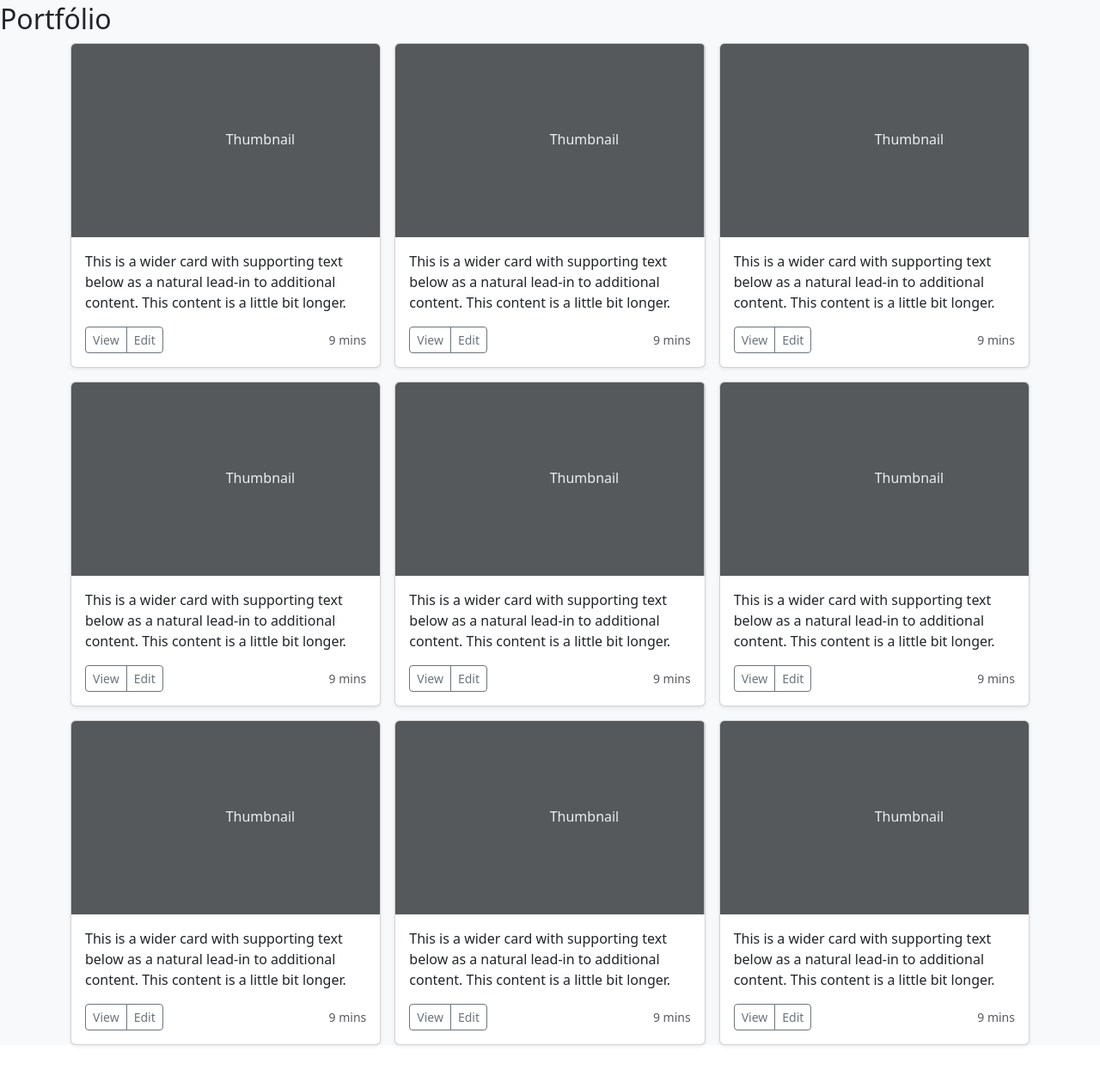
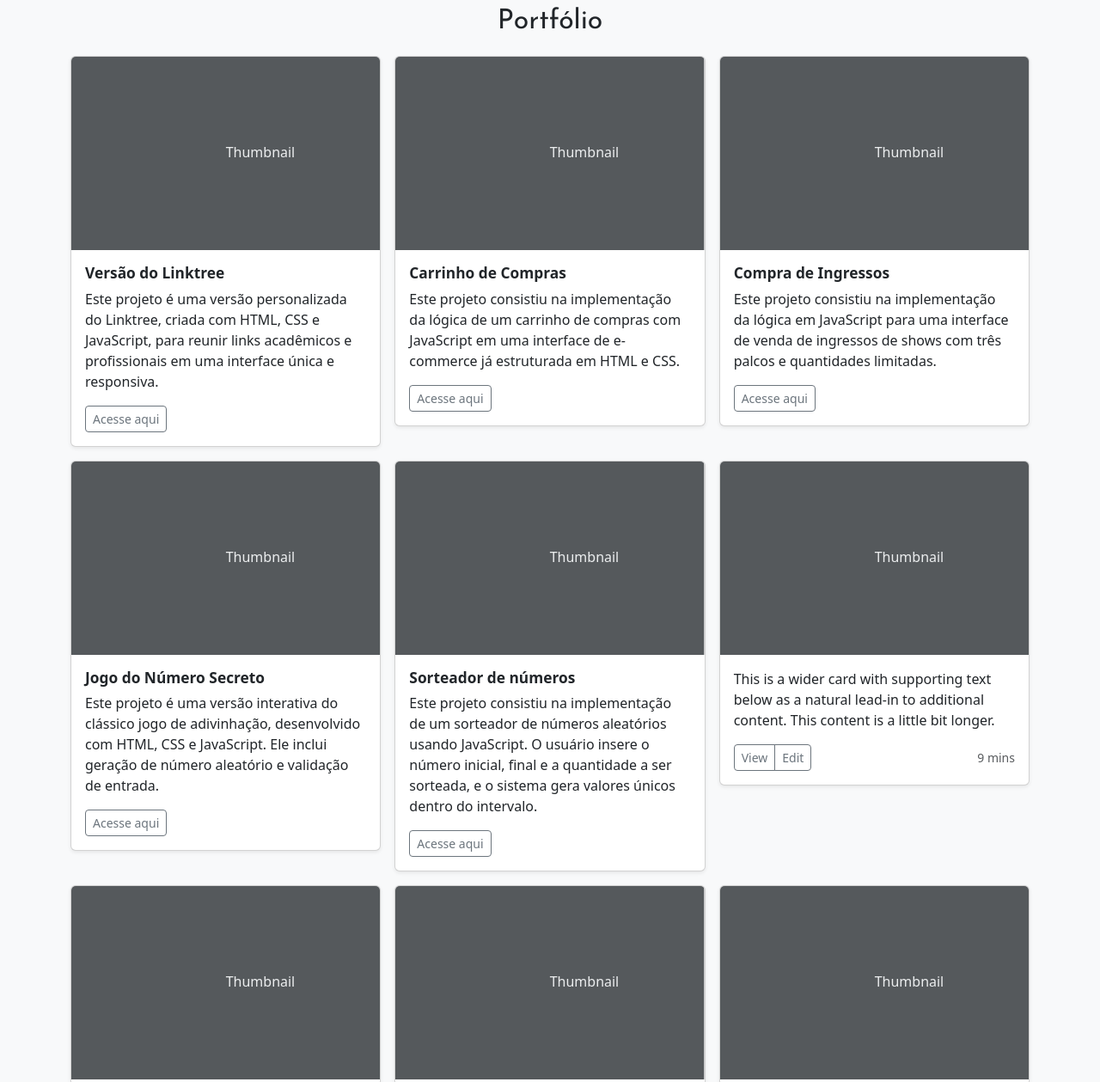
Before and after one commit to gibrandavila/Portfolio, a plain HTML site: page index.html in a window 1280 px wide. Shown: the part 2351-3610 px from the top of the page at 86% size. Drawn offline with nearby package versions, Linux system fonts and the light colour scheme.

Commit message:
Adição dos links

```diff
--- a/css/style_index.css
+++ b/css/style_index.css
@@ -16,9 +16,9 @@
   width: 100%;
   height: 100%;
 }
-.btn {
-  pointer-events: none;
-  cursor: default;
+.btn-mod {
+  pointer-events: none !important;
+  cursor: default !important;
 }
 .post-head {
   background-image: url("../img/backbook.png");
@@ -75,3 +75,21 @@ div > h3 {
   margin-top: 10px;
   margin-bottom: 20px;
 }
+.corpo-portfolio {
+  padding-top: 10px;
+}
+.header-portfolio {
+  text-align: center;
+  font-family: "josefin sans";
+  font-weight: 400;
+  margin-top: 3px;
+  margin-bottom: 20px;
+}
+.card-text {
+  text-align: left;
+}
+h4 {
+  text-align: left;
+  font-size: 13pt;
+  font-weight: bold;
+}
--- a/index.html
+++ b/index.html
@@ -25,7 +25,7 @@
       >
         <ul class="nav nav-pills">
           <li class="nav-item">
-            <p class="active btn btn-outline-light">Quem<br />Sou</p>
+            <p class="active btn btn-outline-light btn-mod">Quem<br />Sou</p>
           </li>
         </ul>
       </header>
@@ -176,7 +176,7 @@
       </div>
     </section>
     <section class="hero">
-      <div class="px-4 text-center">
+      <div class="px-4 text-center div-hero">
         <h2 class="display-4 fw-bold text-body-emphasis">O Caminho</h2>
         <div class="col-lg-6 mx-auto">
           <p class="lead mb-1">
@@ -205,8 +205,8 @@
       </div>
     </section>
     <section class="portfolio">
-      <div class="album py-5 bg-body-tertiary">
-        <h2 class="header-porfolio">Portfólio</h2>
+      <div class="album py-5 bg-body-tertiary corpo-portfolio">
+        <h2 class="header-portfolio">Portfólio</h2>
         <div class="container">
           <div class="row row-cols-1 row-cols-sm-2 row-cols-md-3 g-3">
             <div class="col">
@@ -227,29 +227,24 @@
                   </text>
                 </svg>
                 <div class="card-body">
+                  <h4>Versão do Linktree</h4>
                   <p class="card-text">
-                    This is a wider card with supporting text below as a natural
-                    lead-in to additional content. This content is a little bit
-                    longer.
+                    Este projeto é uma versão personalizada do Linktree, criada
+                    com HTML, CSS e JavaScript, para reunir links acadêmicos e
+                    profissionais em uma interface única e responsiva.
                   </p>
                   <div
                     class="d-flex justify-content-between align-items-center"
                   >
                     <div class="btn-group">
-                      <button
-                        type="button"
+                      <a
+                        href="https://github.com/gibrandavila/carrinho-de-compras"
+                        target="_blank"
                         class="btn btn-sm btn-outline-secondary"
                       >
-                        View
-                      </button>
-                      <button
-                        type="button"
-                        class="btn btn-sm btn-outline-secondary"
-                      >
-                        Edit
-                      </button>
+                        Acesse aqui
+                      </a>
                     </div>
-                    <small class="text-body-secondary">9 mins</small>
                   </div>
                 </div>
               </div>
@@ -272,29 +267,24 @@
                   </text>
                 </svg>
                 <div class="card-body">
+                  <h4>Carrinho de Compras</h4>
                   <p class="card-text">
-                    This is a wider card with supporting text below as a natural
-                    lead-in to additional content. This content is a little bit
-                    longer.
+                    Este projeto consistiu na implementação da lógica de um
+                    carrinho de compras com JavaScript em uma interface de
+                    e-commerce já estruturada em HTML e CSS.
                   </p>
                   <div
                     class="d-flex justify-content-between align-items-center"
                   >
                     <div class="btn-group">
-                      <button
-                        type="button"
+                      <a
+                        href="https://github.com/gibrandavila/carrinho-de-compras"
+                        target="_blank"
                         class="btn btn-sm btn-outline-secondary"
                       >
-                        View
-                      </button>
-                      <button
-                        type="button"
-                        class="btn btn-sm btn-outline-secondary"
-                      >
-                        Edit
-                      </button>
+                        Acesse aqui
+                      </a>
                     </div>
-                    <small class="text-body-secondary">9 mins</small>
                   </div>
                 </div>
               </div>
@@ -317,29 +307,24 @@
                   </text>
                 </svg>
                 <div class="card-body">
+                  <h4>Compra de Ingressos</h4>
                   <p class="card-text">
-                    This is a wider card with supporting text below as a natural
-                    lead-in to additional content. This content is a little bit
-                    longer.
+                    Este projeto consistiu na implementação da lógica em
+                    JavaScript para uma interface de venda de ingressos de shows
+                    com três palcos e quantidades limitadas.
                   </p>
                   <div
                     class="d-flex justify-content-between align-items-center"
                   >
                     <div class="btn-group">
-                      <button
-                        type="button"
+                      <a
+                        href="https://github.com/gibrandavila/comprar-ingresso"
+                        target="_blank"
                         class="btn btn-sm btn-outline-secondary"
                       >
-                        View
-                      </button>
-                      <button
-                        type="button"
-                        class="btn btn-sm btn-outline-secondary"
-                      >
-                        Edit
-                      </button>
+                        Acesse aqui
+                      </a>
                     </div>
-                    <small class="text-body-secondary">9 mins</small>
                   </div>
                 </div>
               </div>
@@ -362,29 +347,24 @@
                   </text>
                 </svg>
                 <div class="card-body">
+                  <h4>Jogo do Número Secreto</h4>
                   <p class="card-text">
-                    This is a wider card with supporting text below as a natural
-                    lead-in to additional content. This content is a little bit
-                    longer.
+                    Este projeto é uma versão interativa do clássico jogo de
+                    adivinhação, desenvolvido com HTML, CSS e JavaScript. Ele
+                    inclui geração de número aleatório e validação de entrada.
                   </p>
                   <div
                     class="d-flex justify-content-between align-items-center"
                   >
                     <div class="btn-group">
-                      <button
-                        type="button"
+                      <a
+                        href="https://github.com/gibrandavila/Jogo-do-Numero-Secreto"
+                        target="_blank"
                         class="btn btn-sm btn-outline-secondary"
                       >
-                        View
-                      </button>
-                      <button
-                        type="button"
-                        class="btn btn-sm btn-outline-secondary"
-                      >
-                        Edit
-                      </button>
+                        Acesse aqui
+                      </a>
                     </div>
-                    <small class="text-body-secondary">9 mins</small>
                   </div>
                 </div>
               </div>
@@ -407,29 +387,25 @@
                   </text>
                 </svg>
                 <div class="card-body">
+                  <h4>Sorteador de números</h4>
                   <p class="card-text">
-                    This is a wider card with supporting text below as a natural
-                    lead-in to additional content. This content is a little bit
-                    longer.
+                    Este projeto consistiu na implementação de um sorteador de
+                    números aleatórios usando JavaScript. O usuário insere o
+                    número inicial, final e a quantidade a ser sorteada, e o
+                    sistema gera valores únicos dentro do intervalo.
                   </p>
                   <div
                     class="d-flex justify-content-between align-items-center"
                   >
                     <div class="btn-group">
-                      <button
-                        type="button"
+                      <a
+                        href="https://github.com/gibrandavila/sorteador-de-numeros"
+                        target="_blank"
                         class="btn btn-sm btn-outline-secondary"
                       >
-                        View
-                      </button>
-                      <button
-                        type="button"
-                        class="btn btn-sm btn-outline-secondary"
-                      >
-                        Edit
-                      </button>
+                        Acesse aqui
+                      </a>
                     </div>
-                    <small class="text-body-secondary">9 mins</small>
                   </div>
                 </div>
               </div>
```
